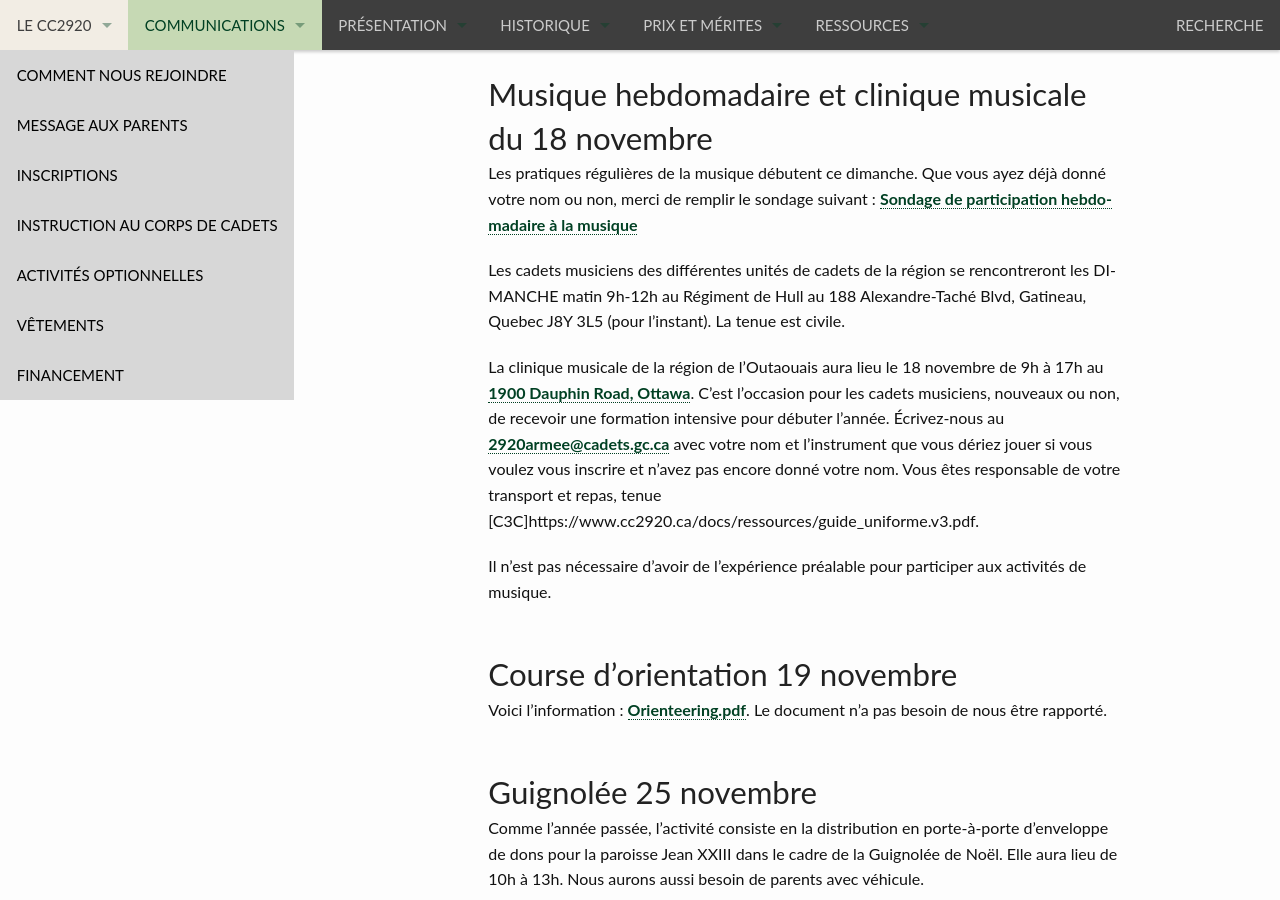
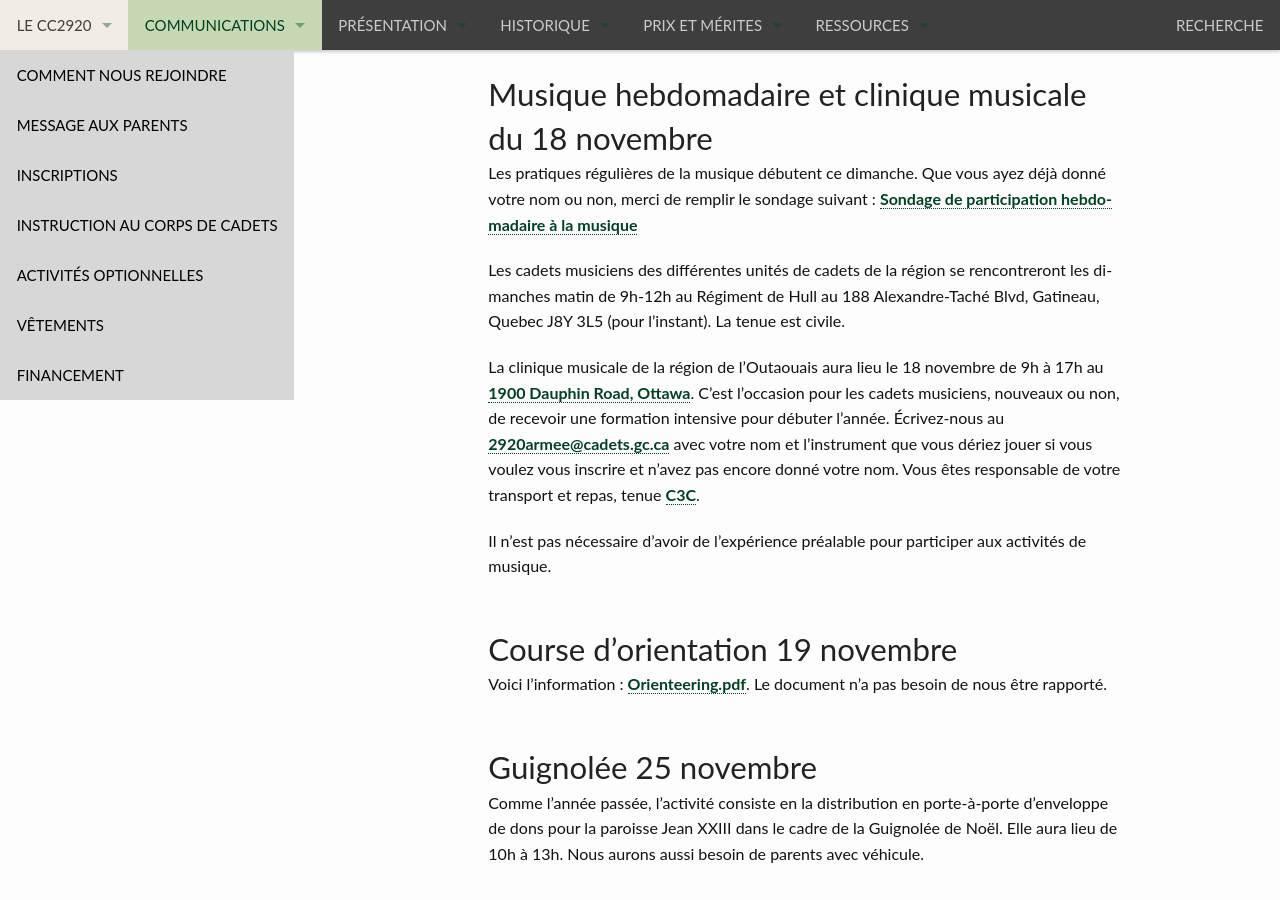
Before and after one commit to CC2920/web, a Jekyll site: the page built from _communications/messages.md, in a window 1280 px wide and 900 px high, scrolled down 790 px. Built offline with Jekyll 4.4.1, drawn with Linux system fonts in a browser that asks for light colours.

Commit message:
fix typo

```diff
--- a/_communications/messages.md
+++ b/_communications/messages.md
@@ -28,9 +28,9 @@ Tenue civile, apportez vos bottes de parade et votre ensemble de cirage. 8h à 1
 
 Les pratiques régulières de la musique débutent ce dimanche. Que vous ayez déjà donné votre nom ou non, merci de remplir le sondage suivant : [Sondage de participation hebdomadaire à la musique](https://forms.office.com/Pages/ResponsePage.aspx?id=-2oSqwzmL062z8c1DHbchOLv_dk-t_dHo8OkX3uOiO1UOUFVVVJTRUxBRVFEMElFOExaRFA0RFlGUyQlQCN0PWcu)
 
-Les cadets musiciens des différentes unités de cadets de la région se rencontreront les DIMANCHE matin 9h-12h au Régiment de Hull au 188 Alexandre-Taché Blvd, Gatineau, Quebec J8Y 3L5 (pour l'instant). La tenue est civile.
+Les cadets musiciens des différentes unités de cadets de la région se rencontreront les dimanches matin de 9h-12h au Régiment de Hull au 188 Alexandre-Taché Blvd, Gatineau, Quebec J8Y 3L5 (pour l'instant). La tenue est civile.
 
-La clinique musicale de la région de l'Outaouais aura lieu le 18 novembre de 9h à 17h au [1900 Dauphin Road, Ottawa](https://maps.app.goo.gl/R4ChrHnirSbvJaXa6). C'est l'occasion pour les cadets musiciens, nouveaux ou non, de recevoir une formation intensive pour débuter l'année. Écrivez-nous au <2920armee@cadets.gc.ca> avec votre nom et l'instrument que vous dériez jouer si vous voulez vous inscrire et n'avez pas encore donné votre nom. Vous êtes responsable de votre transport et repas, tenue [C3C]{{ site.data.hardcodes.url_guide_uniforme }}.
+La clinique musicale de la région de l'Outaouais aura lieu le 18 novembre de 9h à 17h au [1900 Dauphin Road, Ottawa](https://maps.app.goo.gl/R4ChrHnirSbvJaXa6). C'est l'occasion pour les cadets musiciens, nouveaux ou non, de recevoir une formation intensive pour débuter l'année. Écrivez-nous au <2920armee@cadets.gc.ca> avec votre nom et l'instrument que vous dériez jouer si vous voulez vous inscrire et n'avez pas encore donné votre nom. Vous êtes responsable de votre transport et repas, tenue [C3C]({{ site.data.hardcodes.url_guide_uniforme }}).
 
 Il n'est pas nécessaire d'avoir de l'expérience préalable pour participer aux activités de musique.
 
```
